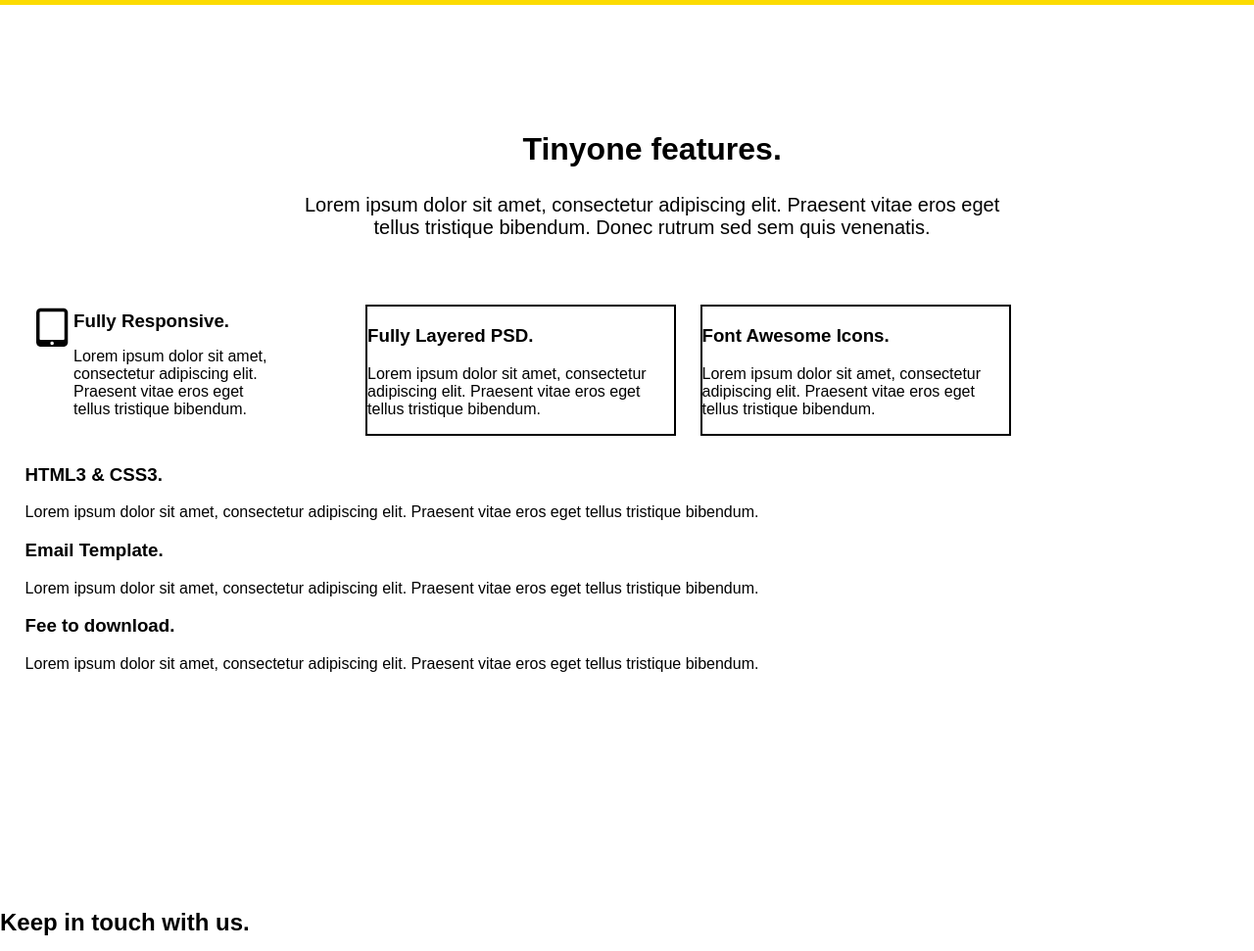
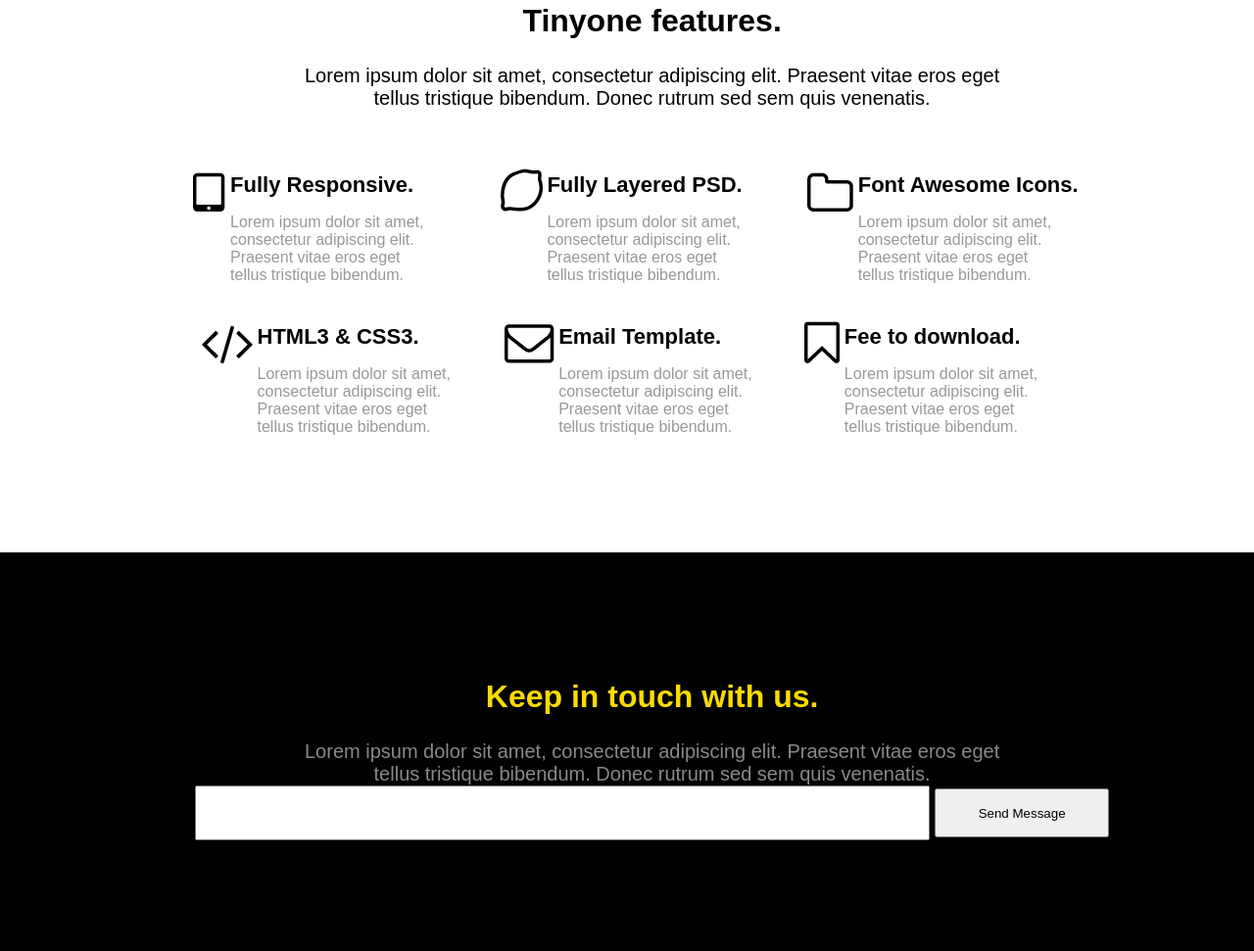
Before and after one commit to cristianfelipe94/TinyOneWebSite, a website: page src/index.html in a window 1280 px wide. Shown: the part 897-1868 px from the top of the page at 98% size. Drawn offline with Linux system fonts and the light colour scheme.

Commit message:
Added styles to the Footer Block.

```diff
--- a/src/index.html
+++ b/src/index.html
@@ -58,19 +58,23 @@
 
         <div class="firstFeature">
           <h3 class="featureTitle">Fully Responsive.</h3>
-          <div class="paragraphWrapper">
+          <div class="paragraphFirstWrapper">
             <p class="featureParagraph" >Lorem ipsum dolor sit amet, consectetur adipiscing elit. Praesent vitae eros eget tellus tristique bibendum.</p>
           </div>
         </div>
 
         <div class="secondFeature">
-            <h3>Fully Layered PSD.</h3>
-            <p>Lorem ipsum dolor sit amet, consectetur adipiscing elit. Praesent vitae eros eget tellus tristique bibendum.</p>
+            <h3 class="featureTitle">Fully Layered PSD.</h3>
+            <div class="paragraphSecondWrapper">
+              <p class="featureParagraph">Lorem ipsum dolor sit amet, consectetur adipiscing elit. Praesent vitae eros eget tellus tristique bibendum.</p>
+            </div>
         </div>
 
         <div class="thirdFeature">
-            <h3>Font Awesome Icons.</h3>
-            <p>Lorem ipsum dolor sit amet, consectetur adipiscing elit. Praesent vitae eros eget tellus tristique bibendum.</p>
+            <h3 class="featureTitle">Font Awesome Icons.</h3>
+            <div class="paragraphThirdWrapper">
+              <p class="featureParagraph">Lorem ipsum dolor sit amet, consectetur adipiscing elit. Praesent vitae eros eget tellus tristique bibendum.</p>
+            </div>
         </div>
 
       </div>
@@ -78,18 +82,24 @@
       <div class="secondRow">
 
         <div class="fourthFeature">
-          <h3>HTML3 & CSS3.</h3>
-          <p>Lorem ipsum dolor sit amet, consectetur adipiscing elit. Praesent vitae eros eget tellus tristique bibendum.</p>
+          <h3 class="featureTitle">HTML3 & CSS3.</h3>
+          <div class="paragraphFourthWrapper">
+            <p class="featureParagraph">Lorem ipsum dolor sit amet, consectetur adipiscing elit. Praesent vitae eros eget tellus tristique bibendum.</p>
+          </div>
         </div>
 
         <div class="fifthFeature">
-            <h3>Email Template.</h3>
-            <p>Lorem ipsum dolor sit amet, consectetur adipiscing elit. Praesent vitae eros eget tellus tristique bibendum.</p>
+            <h3 class="featureTitle">Email Template.</h3>
+            <div class="paragraphFifthWrapper">
+              <p class="featureParagraph">Lorem ipsum dolor sit amet, consectetur adipiscing elit. Praesent vitae eros eget tellus tristique bibendum.</p>
+            </div>
         </div>
 
         <div class="sixthFeature">
-            <h3>Fee to download.</h3>
-            <p>Lorem ipsum dolor sit amet, consectetur adipiscing elit. Praesent vitae eros eget tellus tristique bibendum.</p>
+            <h3 class="featureTitle">Fee to download.</h3>
+            <div class="paragraphSixthWrapper">
+              <p class="featureParagraph">Lorem ipsum dolor sit amet, consectetur adipiscing elit. Praesent vitae eros eget tellus tristique bibendum.</p>
+            </div>
         </div>
       </div>
     </div>
@@ -97,13 +107,13 @@
   <div class="thirdBlock">
 
     <div class="thirdContentBlock">
-      <h2>Keep in touch with us.</h2>
-      <p>Lorem ipsum dolor sit amet, consectetur adipiscing elit. Praesent vitae eros eget tellus tristique bibendum. Donec rutrum sed sem quis venenatis.</p>
+      <h2 class="subTitleFooter">Keep in touch with us.</h2>
+      <p class="preContentFooter">Lorem ipsum dolor sit amet, consectetur adipiscing elit. Praesent vitae eros eget tellus tristique bibendum. Donec rutrum sed sem quis venenatis.</p>
     </div>
 
     <div class="formBlock">
       <form action="POST">
-          <input type="text" name="email" id="email" value="" size="50"/>
+          <input type="text" name="email" id="email" class="inputEmailBar" value="" size="50"/>
           <input class="sendMessageBtn" type="submit" value="Send Message" name="send">
       </form>
     </div>
--- a/src/sass/style.scss
+++ b/src/sass/style.scss
@@ -14,7 +14,7 @@ body {
 /////////////////////
 .firstBlock {
   padding: 8% 2% 0 2%;
-  height: 100vh;
+  height: 80%;
   width: 100vw;
   background-color: #fcdb00;
 }
@@ -142,8 +142,8 @@ body {
 //Second Block.
 ///////////////
 .secondBlock {
-  padding: 8% 2% 0 2%;
-  height: 100vh;
+  padding: 8% 2% 8% 2%;
+  height: 80%;
   width: 100vw;
   background-color: #ffffff;
 }
@@ -170,17 +170,28 @@ body {
 }
 
 //Features content information.
+.infoFeatures {
+  max-width: 940px;
+  margin:0 auto;
+}
+
+.firstRow {
+  display: table;
+  margin: 0 auto;
+}
+
 .firstFeature {
-  width: 313px;
+  width: 28%;
   height: auto;
-  display: inline-block;
+  display: table-cell;
   margin: 10px;
+  padding: 0;
 }
 
 .firstFeature::before {
-  $firstFeature:'../assets/featureCell.png';
+  $url:'../assets/featureCell.png';
   content: '';
-  background-image: url($firstFeature);
+  background-image: url($url);
   height: 40px;
   width: 35px;
   display: inline-block;
@@ -191,32 +202,202 @@ body {
 .featureTitle {
   display: inline-block;
   margin: 0;
+  font-size: 22px;
 }
 
 .featureParagraph {
   display: inline-block;
   width: 200px;
+  color: #989898;
+  font-size: 16px;
 }
 
-.paragraphWrapper::before {
+.paragraphFirstWrapper::before {
   content: '';
   width: 35px;
   height: 100%;
   display: inline-block;
 }
 
+.paragraphSecondWrapper::before {
+  content: '';
+  width: 45px;
+  height: 100%;
+  display: inline-block;
+}
+
 .secondFeature {
-  width: 313px;
+  width: 28%;
   height: auto;
+  display: table-cell;
+  margin: 10px;
+  padding: 0;
+}
+
+.secondFeature::before {
+  $url:'../assets/featureLemon.png';
+  content: '';
+  background-image: url($url);
+  height: 44px;
+  width: 45px;
   display: inline-block;
-  border: 2px solid black;
+  position: relative;
+  top: 20px;
+}
+
+.thirdFeature {
+  width: 28%;
+  height: auto;
+  display: table-cell;
   margin: 10px;
- }
+  padding: 0;
+}
 
- .thirdFeature {
-  width: 313px;
+.thirdFeature::before {
+  $url:'../assets/featureFolder.png';
+  content: '';
+  background-image: url($url);
+  height: 40px;
+  width: 49px;
+  display: inline-block;
+  position: relative;
+  top: 20px;
+}
+
+.paragraphThirdWrapper::before {
+  content: '';
+  width: 49px;
+  height: 100%;
+  display: inline-block;
+}
+
+.secondRow {
+  display: table;
+  margin: 0 auto;
+}
+
+.fourthFeature {
+  width: 28%;
   height: auto;
+  display: table-cell;
+  margin: 10px;
+  padding: 0;
+}
+
+.fourthFeature::before {
+  $url:'../assets/featureCode.png';
+  content: '';
+  background-image: url($url);
+  height: 39px;
+  width: 54px;
   display: inline-block;
-  border: 2px solid black;
+  position: relative;
+  top: 20px;
+}
+
+.paragraphFourthWrapper::before {
+  content: '';
+  width: 54px;
+  height: 100%;
+  display: inline-block;
+}
+
+.fifthFeature {
+  width: 28%;
+  height: auto;
+  display: table-cell;
   margin: 10px;
- }
+  padding: 0;
+}
+
+.fifthFeature::before {
+  $url:'../assets/featureMessage.png';
+  content: '';
+  background-image: url($url);
+  height: 40px;
+  width: 54px;
+  display: inline-block;
+  position: relative;
+  top: 20px;
+}
+
+.paragraphFifthWrapper::before {
+  content: '';
+  width: 54px;
+  height: 100%;
+  display: inline-block;
+}
+
+.sixthFeature {
+  width: 28%;
+  height: auto;
+  display: table-cell;
+  padding: 0;
+}
+
+.sixthFeature::before {
+  $url:'../assets/featureFlag.png';
+  content: '';
+  background-image: url($url);
+  height: 45px;
+  width: 38px;
+  display: inline-block;
+  position: relative;
+  top: 20px;
+}
+
+.paragraphSixthWrapper::before {
+  content: '';
+  width: 38px;
+  height: 100%;
+  display: inline-block;
+}
+
+
+//Thrid Block
+/////////////
+.thirdBlock {
+  padding: 8% 2% 0% 2%;
+  height: 80%;
+  width: 100vw;
+  background-color: #010101;
+}
+
+.subTitleFooter {
+  font-weight: bold;
+  font-size: 32px;
+  width: 100%;
+  color: #fcdb00;
+}
+
+.preContentFooter {
+  margin: 0 auto;
+  font-size: 20px;
+  width: 80%;
+  color: #898989;
+}
+
+.thirdContentBlock {
+  max-width: 940px;
+  margin: 0 auto;
+  text-align: center;
+}
+
+.formBlock {
+  max-width: 940px;
+  height: 50px;
+  margin: 0 auto;
+  text-align: center;
+}
+
+.inputEmailBar {
+ width: 79%;
+ display: inline-block;
+ height: 50px;
+}
+
+.sendMessageBtn {
+  width: 19%;
+  height: 50px;
+  display: inline-block;
+}
```
Also changed, not shown: src/css/style.css, 1 other file.
